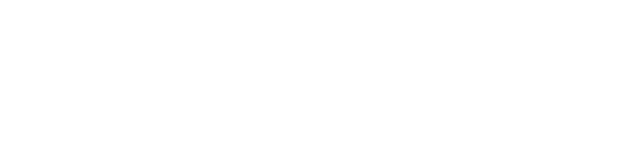
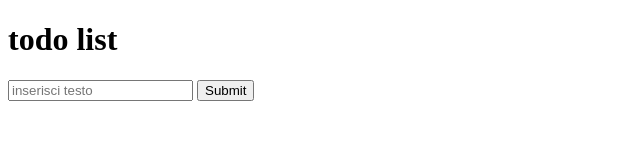
Before and after one commit to CondoriM/vue-todolist, a plain HTML site: page index.html in a window 1280 px wide. Shown: the whole page, without its empty margins (0-640 px from the left). Drawn offline with nearby package versions, Linux system fonts and the light colour scheme.

Commit message:
list task

```diff
--- a/assets/app.js
+++ b/assets/app.js
@@ -3,6 +3,15 @@ const app = new Vue({
 
 
     data:{
+        newTask:'',
+        tasks:[],
+    },
 
+    methods:{
+        addTask(){
+            console.log('add task');
+            this.tasks.unshift(this.newTask)
+            this.newTask = '';
+        }
     }
 })
--- a/index.html
+++ b/index.html
@@ -7,7 +7,22 @@
     <title>Document</title>
 </head>
 <body>
+    <div id="app">
 
+        <div class="container">
+            <h1>todo list</h1>
+
+            <input type="text" placeholder="inserisci testo" v-model="newTask">
+            <button @click="addTask">Submit</button>
+
+            <div class="list_items">
+                <ul>
+                    <li v-for="item in tasks">{{item}}</li>
+                </ul>
+            </div>
+        </div>
+
+    </div>
 
 
     <script src='https://cdn.jsdelivr.net/npm/vue@2.6.14/dist/vue.js'></script>
```
